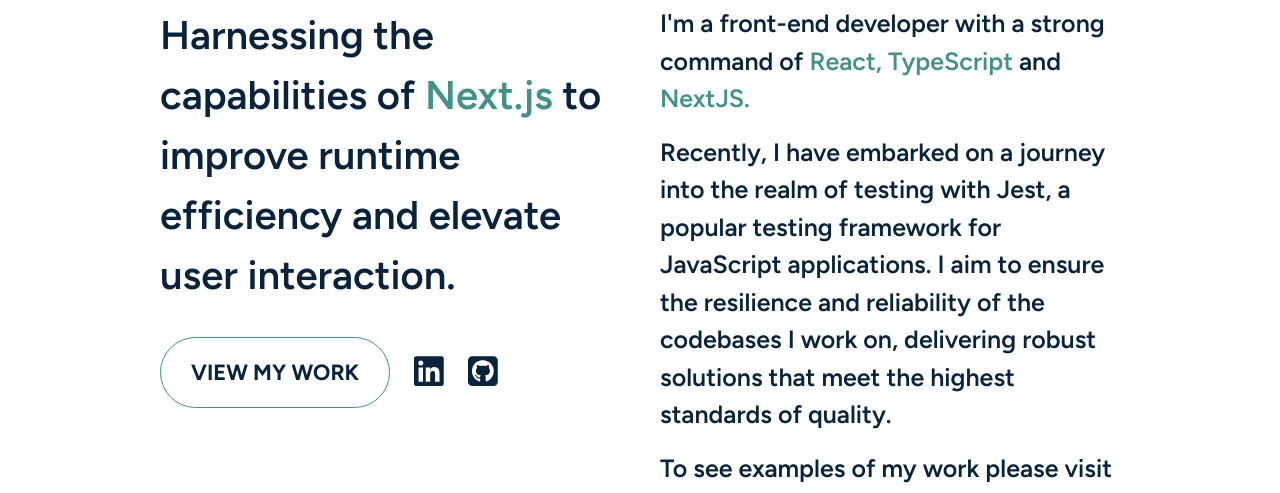
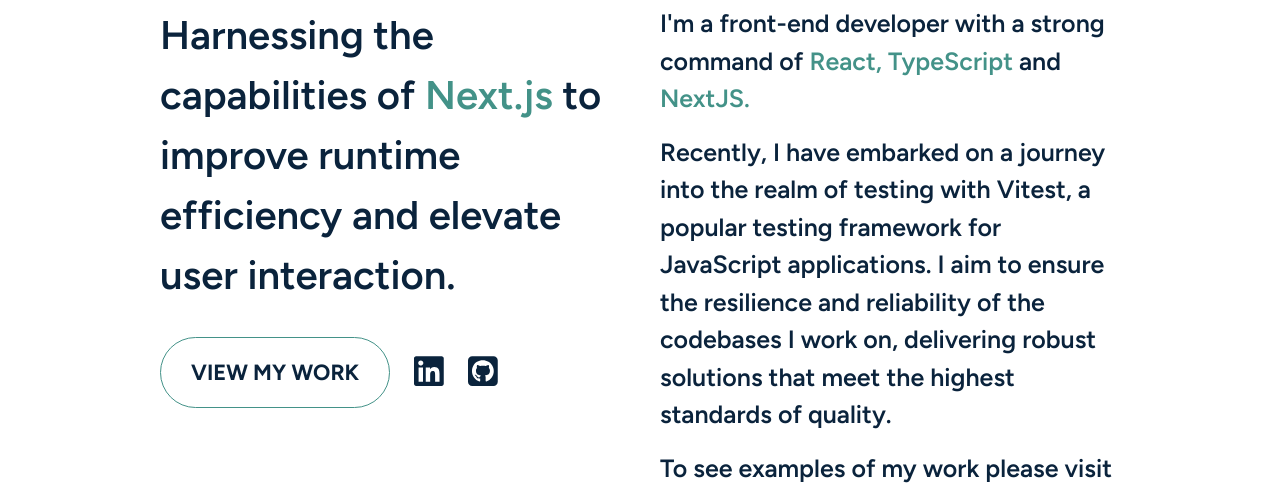
Before and after one commit to kyleabrahamse/Myportfolio, a Next.js app: page / in a window 1280 px wide. Shown: the part 1160-1653 px from the top of the page. Built offline with nearby package versions, Linux system fonts and the light colour scheme.

Commit message:
changed to vitest

```diff
--- a/app/components/About.tsx
+++ b/app/components/About.tsx
@@ -43,7 +43,7 @@
             </p>
             <p className="pb-4">
               Recently, I have embarked on a journey into the realm of testing
-              with Jest, a popular testing framework for JavaScript
+              with Vitest, a popular testing framework for JavaScript
               applications. I aim to ensure the resilience and reliability of
               the codebases I work on, delivering robust solutions that meet the
               highest standards of quality.
```
